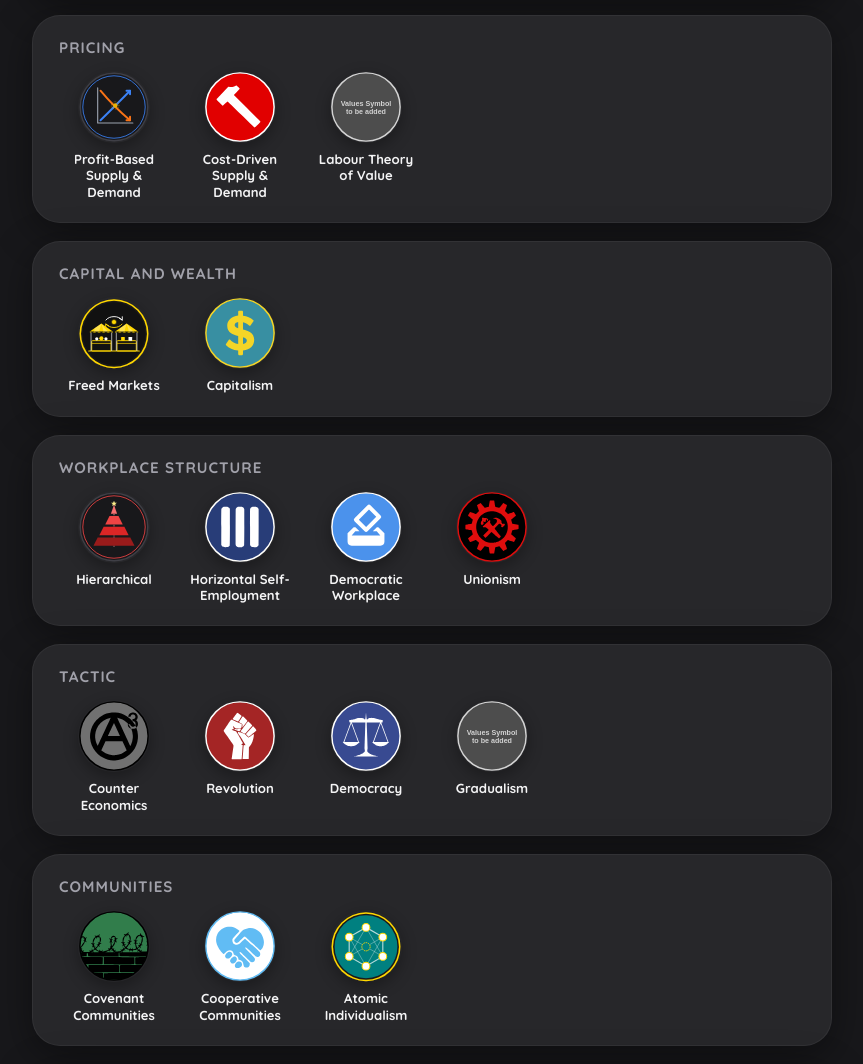
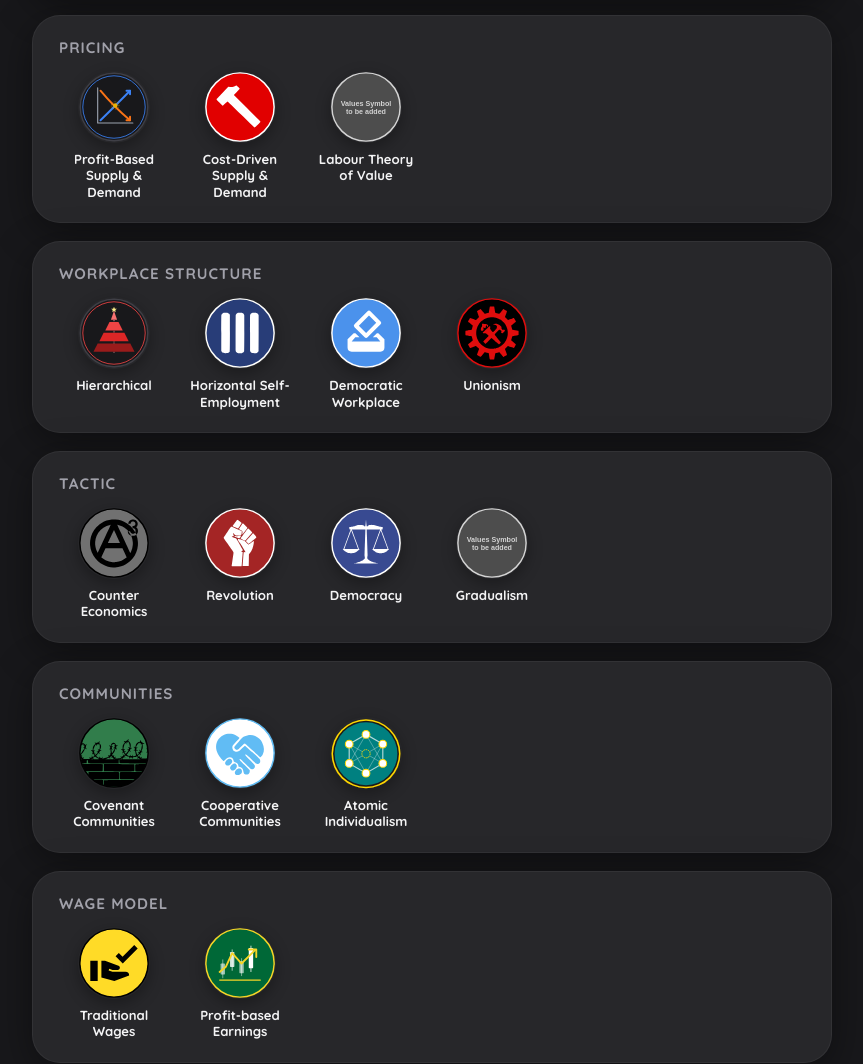
Before and after one commit to rpolmap/Market-Anarchist-Values, a plain HTML site: page values.html in a window 1280 px wide. Shown: the part 814-1878 px from the top of the page, without its empty margins (208-1071 px from the left). Drawn offline with Linux system fonts and the light colour scheme.

Commit message:
Refactor ideologies and profiles by removing capital
Removed capital-related ideologies and adjusted profiles accordingly.

```diff
--- a/values.html
+++ b/values.html
@@ -697,7 +697,7 @@ button:hover {
 
 const categoryNames = {
     culture: "Culture", property: "Property", financing: "Financing", pricing: "Pricing",
-    capital: "Capital and Wealth", workplace: "Workplace Structure",
+    workplace: "Workplace Structure",
     tactic: "Tactic", communities: "Communities", wage: "Wage Model", focus: "Focus"
 };
 
@@ -723,10 +723,6 @@ const categoryValues = {
         { name: "Profit-Based Supply & Demand", desc: "Prices are set by consumers and sellers competing with each other through supply and demand." },
         { name: "Cost-Driven Supply & Demand", desc: "In an absolutely free market prices correspond to the cost of production and labour, leaving little to no space for profit, while still relying on supply and demand." },
         { name: "Labour Theory of Value", desc: "Prices should be based on the time of production and the labour needed to produce the product." }
-    ],
-    capital: [
-        { name: "Freed Markets", desc: "Capitalism is not free exchange between individuals but a system that needs the state to function; without the state it turns into freed markets." },
-        { name: "Capitalism", desc: "Capitalism is the free exchange between individuals with no state intervention; with the state it turns into cronyism." }
     ],
     workplace: [
         { name: "Hierarchical", desc: "Hierarchies stay intact: business owners have full control over all of their workers." },
@@ -767,41 +763,41 @@ for (const k in categoryValues) categoryValues[k].forEach(v => valueDescriptions
 const ideologies = [
     { name: "Rothbardianism", color: "#3b82f6", group: "Anarcho Capitalism",
       desc: "Anarcho-capitalism in the tradition of Murray Rothbard: natural-law property rights, strict Lockean homesteading, and private firms in a fully free market.",
-      profile: { culture: "Moderate", property: "Lockean Homesteading", financing: "Payment for Usage", pricing: "Profit-Based Supply & Demand", capital: "Capitalism", workplace: "Hierarchical", tactic: "Counter Economics", communities: ["Covenant Communities", "Atomic Individualism"], wage: "Traditional Wages" } },
+      profile: { property: "Lockean Homesteading", financing: "Payment for Usage", pricing: "Profit-Based Supply & Demand", workplace: "Hierarchical", tactic: "Counter Economics", communities: ["Covenant Communities", "Atomic Individualism"], wage: "Traditional Wages" } },
     { name: "Hoppeanism", color: "#8b5cf6", group: "Anarcho Capitalism",
       desc: "Anarcho-capitalism in the tradition of Hans-Hermann Hoppe: private property with a strongly traditionalist view of culture and social order.",
-      profile: { culture: "Traditionalist", property: "Lockean Homesteading", financing: "Payment for Usage", pricing: "Profit-Based Supply & Demand", capital: "Capitalism", workplace: "Hierarchical", tactic: "Counter Economics", communities: "Covenant Communities", wage: "Traditional Wages" } },
+      profile: { culture: "Traditionalist", property: "Lockean Homesteading", financing: "Payment for Usage", pricing: "Profit-Based Supply & Demand", workplace: "Hierarchical", tactic: "Counter Economics", communities: "Covenant Communities", wage: "Traditional Wages" } },
     { name: "Left-Rothbardianism", color: "#ef4444", group: "Left-Wing Market Anarchism",
-      desc: "Keeps Rothbardian homesteading and market exchange but pairs them with progressive culture, freed markets and independent, self-managed work.",
-      profile: { culture: "Progressive", property: ["Lockean Homesteading", "Constructive Occupancy"], financing: ["Payment for Usage", "Mutual Credit"], pricing: ["Profit-Based Supply & Demand", "Cost-Driven Supply & Demand"], capital: "Freed Markets", workplace: "Horizontal Self-Employment", tactic: ["Counter Economics", "Gradualism"], communities: ["Atomic Individualism", "Cooperative Communities"], wage: "Profit-based Earnings" } },
+      desc: "Keeps Rothbardian homesteading and market exchange but pairs them with progressive culture and independent, self-managed work.",
+      profile: { culture: "Progressive", property: ["Lockean Homesteading", "Constructive Occupancy"], financing: ["Payment for Usage", "Mutual Credit"], pricing: ["Profit-Based Supply & Demand", "Cost-Driven Supply & Demand"], workplace: "Horizontal Self-Employment", tactic: ["Counter Economics", "Gradualism"], communities: ["Atomic Individualism", "Cooperative Communities"], wage: "Profit-based Earnings" } },
     { name: "Mutualism", color: "#14b8a6", group: "Left-Wing Market Anarchism",
       desc: "Market anarchism built on occupancy-and-use property, worker associations and the idea that prices should reflect the labour put into goods.",
-      profile: { culture: ["Progressive", "Moderate"], property: "Occupancy & Use", financing: "Mutual Credit", pricing: "Labour Theory of Value", capital: "Freed Markets", workplace: ["Democratic Workplace", "Unionism"], tactic: ["Gradualism", "Democracy"], communities: "Cooperative Communities", wage: "Profit-based Earnings" } },
-    { name: "Geoanarchism", color: "#f59e0b", group: "Left-Wing Market Anarchism",
+      profile: { property: "Occupancy & Use", financing: "Mutual Credit", pricing: "Labour Theory of Value", workplace: ["Democratic Workplace", "Unionism"], tactic: ["Gradualism", "Democracy"], communities: "Cooperative Communities", wage: "Profit-based Earnings" } },
+    { name: "Geoanarchism", color: "#f59e0b", group: "Left-Wing Market Anarchism", required: ["financing"],
       desc: "Market anarchism that treats land as a common inheritance and finances public property through a land value tax, as in Georgism.",
-      profile: { culture: "Moderate", property: ["Constructive Occupancy", "Lockean Homesteading"], financing: "Land Value Tax", pricing: ["Profit-Based Supply & Demand", "Cost-Driven Supply & Demand"], capital: "Freed Markets", workplace: "Horizontal Self-Employment", tactic: "Counter Economics", communities: "Cooperative Communities", wage: ["Traditional Wages", "Profit-based Earnings"] } },
+      profile: { property: ["Constructive Occupancy", "Lockean Homesteading"], financing: "Land Value Tax", pricing: ["Profit-Based Supply & Demand", "Cost-Driven Supply & Demand"] } },
     { name: "Agorism", color: "#ec4899", group: "Tactical",
       desc: "A strategy-first ideology: build a stateless society through counter-economics, trading on the black market until the state is starved.",
-      profile: { culture: "Moderate", property: "Occupancy & Use", financing: "Payment for Usage", pricing: "Profit-Based Supply & Demand", capital: "Freed Markets", workplace: "Horizontal Self-Employment", tactic: "Counter Economics", communities: "Atomic Individualism", wage: ["Traditional Wages", "Profit-based Earnings"] } },
+      profile: { property: "Occupancy & Use", financing: "Payment for Usage", pricing: "Profit-Based Supply & Demand", workplace: "Horizontal Self-Employment", tactic: "Counter Economics", communities: "Atomic Individualism" } },
     { name: "Anarcho-Frontierism", color: "#06b6d4", group: "Focus-Based", focus: "Anarcho-Frontierism",
       desc: "Leave Earth and settle as far from civilization as possible for maximum individual freedom. Reached through the Anarcho-Frontierism focus, when your values fit too.",
-      profile: { culture: ["Moderate", "Conservative"], property: "Lockean Homesteading", financing: "Payment for Usage", pricing: "Profit-Based Supply & Demand", capital: "Capitalism", workplace: "Horizontal Self-Employment", tactic: "Counter Economics", communities: "Atomic Individualism", wage: ["Traditional Wages", "Profit-based Earnings"] } },
+      profile: { property: "Lockean Homesteading", financing: "Payment for Usage", pricing: "Profit-Based Supply & Demand", tactic: "Counter Economics", communities: "Atomic Individualism" } },
     { name: "Egoism", color: "#84cc16", group: "Focus-Based", focus: "Egoism",
       desc: "There is no duty or morality; everyone does whatever they feel is right, with no universal right and wrong. Reached through the Egoism focus, when your values fit too.",
-      profile: { culture: ["Progressive", "Moderate"], property: "Lockean Homesteading", financing: "Payment for Usage", pricing: "Profit-Based Supply & Demand", capital: "Capitalism", workplace: "Horizontal Self-Employment", tactic: "Counter Economics", communities: "Atomic Individualism", wage: "Profit-based Earnings" } }
+      profile: { property: "Lockean Homesteading", financing: "Payment for Usage", pricing: "Profit-Based Supply & Demand", tactic: "Counter Economics", communities: "Atomic Individualism" } }
 ];
 
 // Closest non-anarchist ideology (shown separately in the results)
 const nonAnarchistIdeologies = [
     { name: "Minarchism", color: "#64748b", group: "Non-Anarchist",
       desc: "Keeps a minimal state limited to protecting rights (police, courts, defence) and leaves everything else to the free market.",
-      profile: { culture: "Moderate", property: "Lockean Homesteading", financing: "Payment for Usage", pricing: "Profit-Based Supply & Demand", capital: "Capitalism", workplace: "Hierarchical", tactic: "Democracy", communities: ["Atomic Individualism", "Covenant Communities"], wage: "Traditional Wages" } },
-    { name: "Geolibertarianism", color: "#eab308", group: "Non-Anarchist",
+      profile: { property: "Lockean Homesteading", financing: "Payment for Usage", pricing: "Profit-Based Supply & Demand", tactic: "Democracy" } },
+    { name: "Geolibertarianism", color: "#eab308", group: "Non-Anarchist", required: ["financing"],
       desc: "Free markets combined with a state that funds itself through a land value tax, treating natural land as a common inheritance.",
-      profile: { culture: "Moderate", property: ["Constructive Occupancy", "Lockean Homesteading"], financing: "Land Value Tax", pricing: "Profit-Based Supply & Demand", capital: ["Freed Markets", "Capitalism"], workplace: ["Hierarchical", "Horizontal Self-Employment"], tactic: "Democracy", communities: "Cooperative Communities", wage: ["Traditional Wages", "Profit-based Earnings"] } },
+      profile: { property: ["Constructive Occupancy", "Lockean Homesteading"], financing: "Land Value Tax", pricing: "Profit-Based Supply & Demand", tactic: "Democracy" } },
     { name: "Market Socialism", color: "#fb7185", group: "Non-Anarchist",
       desc: "Keeps markets and prices but puts firms under worker or social ownership, usually inside a state.",
-      profile: { culture: "Progressive", property: "Occupancy & Use", financing: "Mutual Credit", pricing: ["Labour Theory of Value", "Cost-Driven Supply & Demand"], capital: "Freed Markets", workplace: ["Democratic Workplace", "Unionism"], tactic: "Democracy", communities: "Cooperative Communities", wage: "Profit-based Earnings" } }
+      profile: { property: "Occupancy & Use", financing: "Mutual Credit", pricing: ["Labour Theory of Value", "Cost-Driven Supply & Demand"], workplace: ["Democratic Workplace", "Unionism"], tactic: "Democracy", communities: "Cooperative Communities", wage: "Profit-based Earnings" } }
 ];
 
 // The ideology groups shown on the Ideologies screen
@@ -820,19 +816,19 @@ const ideologyGroups = [
 const people = [
     { name: "Hans-Hermann Hoppe", color: "#8b5cf6",
       desc: "Austrian-school economist and philosopher; anarcho-capitalist known for his argumentation ethics and traditionalist social views.",
-      profile: { culture: "Traditionalist", property: "Lockean Homesteading", financing: "Payment for Usage", pricing: "Profit-Based Supply & Demand", capital: "Capitalism", workplace: "Hierarchical", tactic: "Counter Economics", communities: "Covenant Communities", wage: "Traditional Wages" } },
+      profile: { culture: "Traditionalist", property: "Lockean Homesteading", financing: "Payment for Usage", pricing: "Profit-Based Supply & Demand", workplace: "Hierarchical", tactic: "Counter Economics", communities: "Covenant Communities", wage: "Traditional Wages" } },
     { name: "Murray Rothbard", color: "#3b82f6",
       desc: "Economist and political theorist who founded modern anarcho-capitalism, combining Austrian economics with natural-rights property theory.",
-      profile: { culture: "Moderate", property: "Lockean Homesteading", financing: "Payment for Usage", pricing: "Profit-Based Supply & Demand", capital: "Capitalism", workplace: "Hierarchical", tactic: ["Democracy", "Counter Economics"], communities: ["Covenant Communities", "Atomic Individualism"], wage: "Traditional Wages" } },
+      profile: { culture: "Moderate", property: "Lockean Homesteading", financing: "Payment for Usage", pricing: "Profit-Based Supply & Demand", workplace: "Hierarchical", tactic: ["Democracy", "Counter Economics"], communities: ["Covenant Communities", "Atomic Individualism"], wage: "Traditional Wages" } },
     { name: "Samuel Edward Konkin III", color: "#ec4899",
       desc: "Founder of agorism and the theory of counter-economics as a path to a stateless society (often known as SEK3).",
-      profile: { culture: "Progressive", property: "Lockean Homesteading", financing: "Payment for Usage", pricing: "Profit-Based Supply & Demand", capital: "Freed Markets", workplace: "Horizontal Self-Employment", tactic: "Counter Economics", communities: "Atomic Individualism", wage: ["Traditional Wages", "Profit-based Earnings"] } },
+      profile: { culture: "Progressive", property: "Lockean Homesteading", financing: "Payment for Usage", pricing: "Profit-Based Supply & Demand", workplace: "Horizontal Self-Employment", tactic: "Counter Economics", communities: "Atomic Individualism", wage: ["Traditional Wages", "Profit-based Earnings"] } },
     { name: "Pierre-Joseph Proudhon", color: "#14b8a6",
       desc: "The first self-declared anarchist and father of mutualism, famous for \"property is theft\" and for worker associations.",
-      profile: { culture: "Conservative", property: "Occupancy & Use", financing: "Mutual Credit", pricing: "Labour Theory of Value", capital: "Freed Markets", workplace: ["Democratic Workplace", "Unionism"], tactic: ["Democracy", "Gradualism"], communities: "Cooperative Communities", wage: "Profit-based Earnings" } },
+      profile: { culture: "Conservative", property: "Occupancy & Use", financing: "Mutual Credit", pricing: "Labour Theory of Value", workplace: ["Democratic Workplace", "Unionism"], tactic: ["Democracy", "Gradualism"], communities: "Cooperative Communities", wage: "Profit-based Earnings" } },
     { name: "Benjamin Tucker", color: "#f59e0b",
       desc: "American individualist anarchist and editor of Liberty; defended mutual banking, the labour theory of value and the \"cost the limit of price\" principle.",
-      profile: { culture: "Moderate", property: "Occupancy & Use", financing: "Mutual Credit", pricing: ["Labour Theory of Value", "Cost-Driven Supply & Demand"], capital: "Freed Markets", workplace: "Horizontal Self-Employment", tactic: "Counter Economics", communities: "Cooperative Communities", wage: "Traditional Wages" } }
+      profile: { culture: "Moderate", property: "Occupancy & Use", financing: "Mutual Credit", pricing: ["Labour Theory of Value", "Cost-Driven Supply & Demand"], workplace: "Horizontal Self-Employment", tactic: "Counter Economics", communities: "Cooperative Communities", wage: "Traditional Wages" } }
 ];
 
 // ---------------- Value symbols, ideology flags, placeholders ----------------
@@ -842,7 +838,6 @@ const valueSymbols = {
     "Lockean Homesteading": "lockean homesteading", "Constructive Occupancy": "constructive occupancy", "Occupancy & Use": "occupancy and use",
     "Payment for Usage": "placeholder", "Mutual Credit": "placeholder", "Land Value Tax": "land-value-tax",
     "Profit-Based Supply & Demand": "Profit Based Supply and Demand", "Cost-Driven Supply & Demand": "cost driven supply and demand", "Labour Theory of Value": "placeholder",
-    "Freed Markets": "freed markets", "Capitalism": "capitalism",
     "Hierarchical": "hierarchial", "Horizontal Self-Employment": "horizontal self employment", "Democratic Workplace": "democratic workplace", "Unionism": "unionism",
     "Counter Economics": "counter economics", "Revolution": "revolution", "Democracy": "democracy", "Gradualism": "placeholder",
     "Covenant Communities": "covenant communities", "Cooperative Communities": "cooperative communities", "Atomic Individualism": "atomic Individualism",
```
